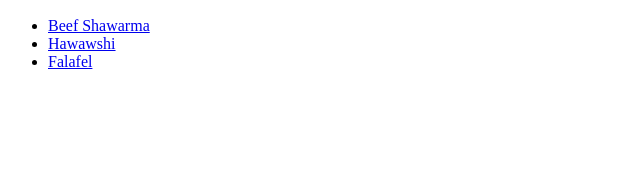
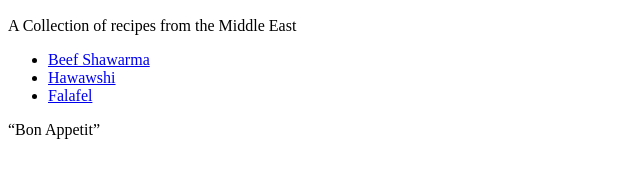
Before and after one commit to MohamedAbdel-Azeem/odinProject_Recipes, a plain HTML site: page index.html in a window 1280 px wide. Shown: the part 383-560 px from the top of the page, without its empty margins (0-640 px from the left). Drawn offline with Linux system fonts and the light colour scheme.

Commit message:
Added a Paragraph tag to the index

```diff
--- a/index.html
+++ b/index.html
@@ -8,10 +8,12 @@
 <body>
     <h1>Odin Recipes</h1>
     <img src = "./images_and_gifs/squirrel_eating.gif">
+    <p>A Collection of recipes from the Middle East</p>
     <ul>
         <li><a href="./recipes/shawarma.html">Beef Shawarma</a></li>
         <li><a href="./recipes/hawawshi.html">Hawawshi</a></li>
         <li><a href="./recipes/falafel.html">Falafel</a></li>
     </ul>
+    <q>Bon Appetit</q>
 </body>
 </html>
```
